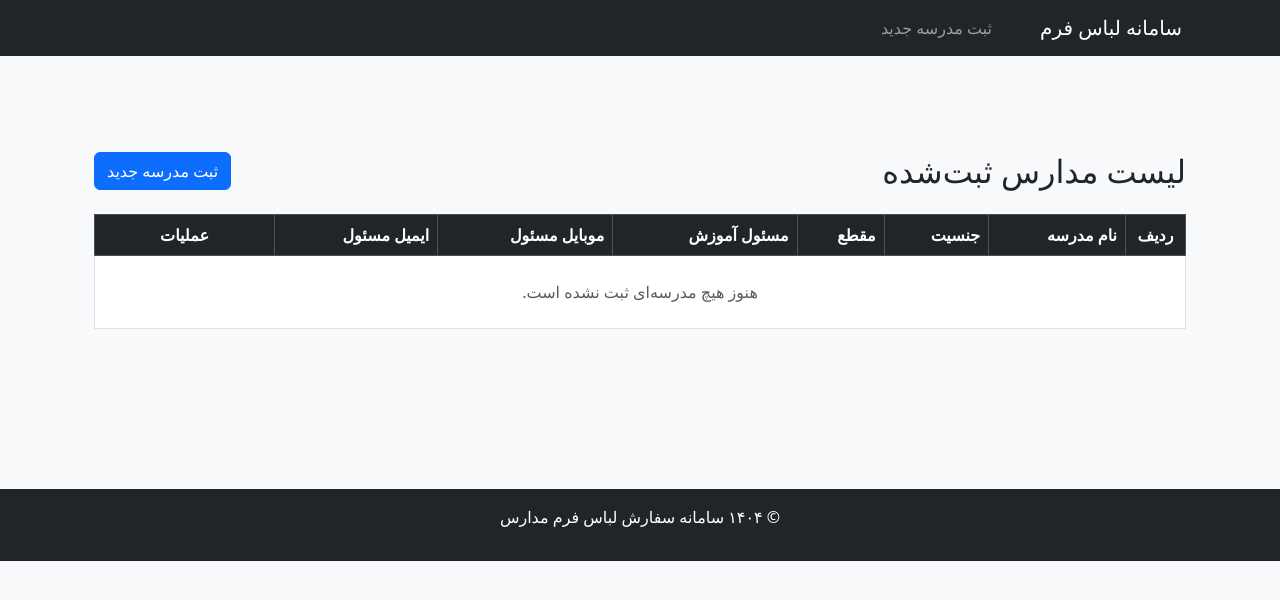
After one commit to saeedkamaee/uniformschool, a Django app: page /schools/ in a window 1280 px wide. The commit adds this page. Shown: the top 600 px of the page. Run offline with Django 5.2, Linux system fonts and the light colour scheme; data that the repository does not hold is empty.

Commit message:
git commit -m feat(core):school_list add template,view,url

```diff
--- a/core/admin.py
+++ b/core/admin.py
@@ -17,6 +17,10 @@ class AcademicYearAdmin(admin.ModelAdmin):
         self.message_user(request, "سال تحصیلی انتخاب‌شده به عنوان پیش‌فرض تنظیم شد.")
     make_default.short_description = "تنظیم به عنوان سال پیش‌فرض"
 
+    def save_model(self, request, obj, form, change):
+        if obj.is_default:
+            AcademicYear.objects.filter(is_default=True).exclude(pk=obj.pk).update(is_default=False)
+        super().save_model(request, obj, form, change)
 admin.site.register(School)
 admin.site.register(ClassRoom)
 admin.site.register(Student)
--- a/core/urls.py
+++ b/core/urls.py
@@ -1,7 +1,8 @@
 # core/urls.py
 from django.urls import path
-from .views import school_create
+from .views import SchoolListView, school_create
 
 urlpatterns = [
     path('schools/create/', school_create, name='school_create'),
+    path('schools/', SchoolListView.as_view(), name='school_list'),
 ]
--- a/core/views.py
+++ b/core/views.py
@@ -2,6 +2,9 @@
 from django.http import HttpRequest
 from django.shortcuts import render, redirect
 from django.contrib import messages
+from django.views.generic import ListView
+
+from core.models.school import School
 from .forms.school_form import SchoolForm
 
 
@@ -18,3 +21,9 @@ def school_create(request:HttpRequest):
         form = SchoolForm()
 
     return render(request, 'core/school_create.html', {'form': form})
+
+class SchoolListView(ListView):
+    model = School
+    template_name = 'core/school_list.html'
+    context_object_name = 'schools'
+    ordering = ['name']
--- a/templates/base.html
+++ b/templates/base.html
@@ -8,7 +8,7 @@
 
     <!-- بوت‌استرپ ۵ -->
     <link href="https://cdn.jsdelivr.net/npm/bootstrap@5.3.3/dist/css/bootstrap.min.css" rel="stylesheet">
-
+    <link href="https://cdn.jsdelivr.net/npm/bootstrap-icons@1.11.3/font/bootstrap-icons.css" rel="stylesheet">
     <!-- استایل سفارشی -->
     <link href="{% static 'css/custom.css' %}" rel="stylesheet">
 
--- /dev/null
+++ b/templates/core/school_list.html
@@ -0,0 +1,68 @@
+{% extends "base.html" %}
+
+{% block title %}لیست مدارس{% endblock %}
+
+{% block content %}
+<div class="container py-5">
+    <div class="d-flex justify-content-between align-items-center mb-4">
+        <h2 class="mb-0">لیست مدارس ثبت‌شده</h2>
+        <a href="{% url 'school_create' %}" class="btn btn-primary">ثبت مدرسه جدید</a>
+    </div>
+
+    <div class="table-responsive">
+        <table class="table table-hover table-bordered align-middle">
+            <thead class="table-dark">
+                <tr>
+                    <th scope="col" class="text-center" style="width: 60px;">ردیف</th>
+                    <th scope="col">نام مدرسه</th>
+                    <th scope="col">جنسیت</th>
+                    <th scope="col">مقطع</th>
+                    <th scope="col">مسئول آموزش</th>
+                    <th scope="col">موبایل مسئول</th>
+                    <th scope="col">ایمیل مسئول</th>
+
+                    <th scope="col" class="text-center" style="width: 180px;">عملیات</th>
+                </tr>
+            </thead>
+            <tbody>
+                {% for school in schools %}
+                <tr>
+                    <td class="text-center">{{ forloop.counter }}</td>
+                    <td>
+                        <strong>{{ school.name }}</strong>
+                    </td>
+                    <td>{{ school.get_gender_display }}</td>
+                    <td>{{ school.get_level_display }}</td>
+                    <td>{{ school.education_manager|default:"—" }}</td>
+                    <td>{{ school.manager_phone|default:"—" }}</td>
+                    <td>{{ school.manager_email|default:"—" }}</td>
+
+                    <td class="text-center">
+                        <div class="btn-group btn-group-sm" role="group">
+                            <!-- ویرایش مدرسه -->
+                            <a href="#" class="btn btn-outline-primary" title="ویرایش مدرسه">
+                                <i class="bi bi-pencil-square"></i>
+                            </a>
+                            <!-- ثبت کلاس برای این مدرسه -->
+                            <a href="#" class="btn btn-outline-success" title="ثبت کلاس">
+                                <i class="bi bi-book"></i>
+                            </a>
+                            <!-- ثبت قرارداد -->
+                            <a href="#" class="btn btn-outline-info" title="ثبت قرارداد">
+                                <i class="bi bi-file-earmark-text"></i>
+                            </a>
+                        </div>
+                    </td>
+                </tr>
+                {% empty %}
+                <tr>
+                    <td colspan="9" class="text-center py-4 text-muted">
+                        هنوز هیچ مدرسه‌ای ثبت نشده است.
+                    </td>
+                </tr>
+                {% endfor %}
+            </tbody>
+        </table>
+    </div>
+</div>
+{% endblock %}
```
Also changed, not shown: core/models/academic_year.py (+19 -15 lines), core/migrations/0003_alter_academicyear_is_default_and_more.py (added).
